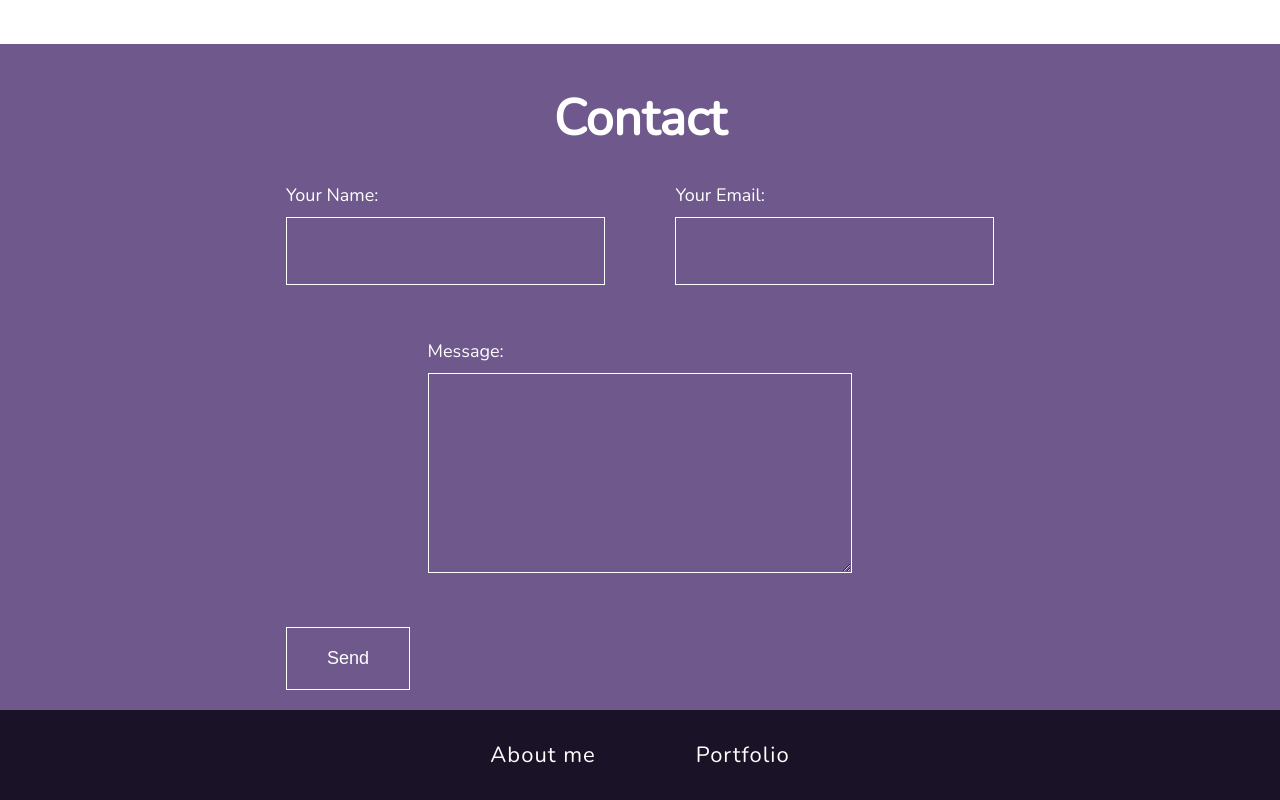
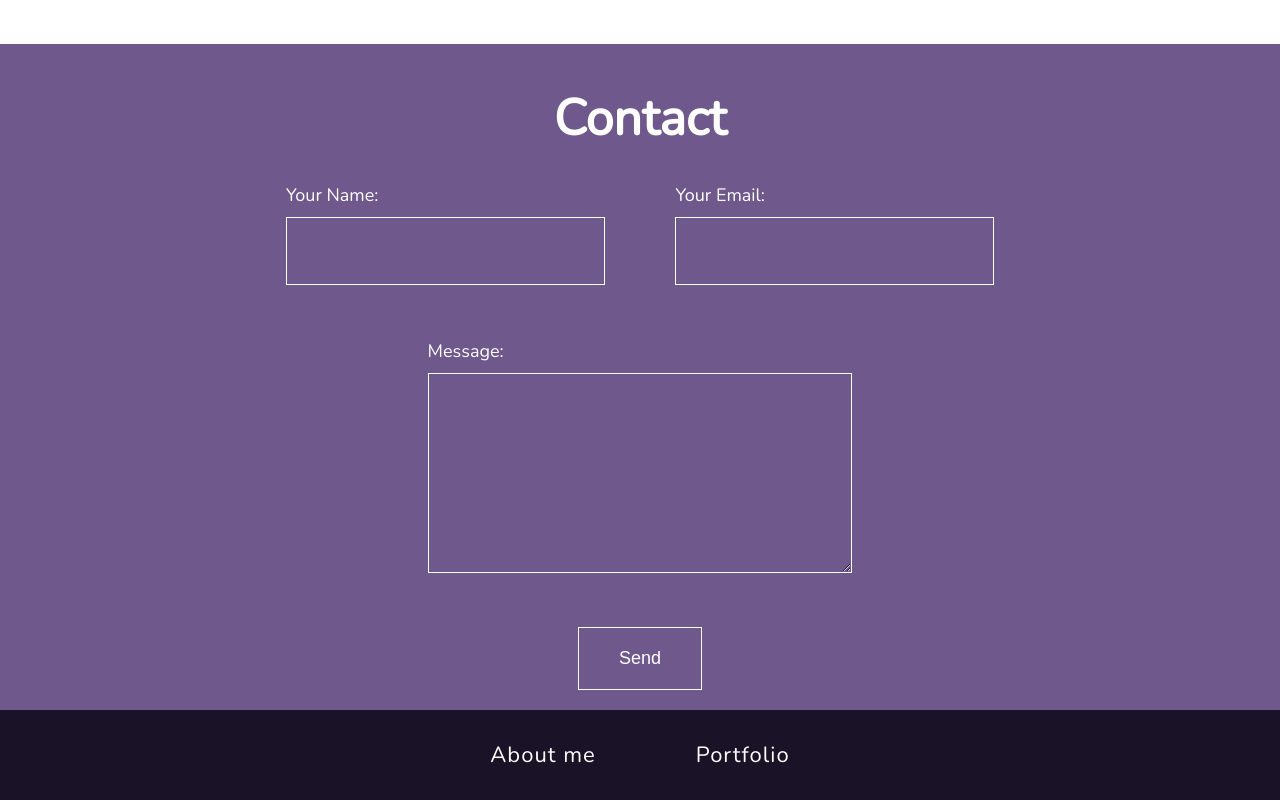
Before and after one commit to SergeiKOS/Portfolio, a website: page index.html in a window 1280 px wide. Shown: the part 2952-3752 px from the top of the page. Drawn offline with Linux system fonts and the light colour scheme; files whose address does not match are found by name.

Commit message:
Change contact button design

```diff
--- a/index.html
+++ b/index.html
@@ -270,7 +270,7 @@
               >Message: <textarea name="message" required></textarea>
             </label>
           </p>
-          <p class="contact__field-wrapper">
+          <p class="contact__field-wrapper contact__field-wrapper--btn">
             <button class="contact__btn" type="submit">Send</button>
           </p>
         </form>
--- a/src/css/style.css
+++ b/src/css/style.css
@@ -364,6 +364,10 @@ h2 {
   width: 60%;
 }
 
+.contact__field-wrapper--btn {
+  width: 100%;
+}
+
 input,
 textarea {
   background-color: var(--purple);
@@ -405,6 +409,9 @@ textarea:focus {
   color: white;
   font-size: 18px;
   cursor: pointer;
+  display: block;
+  margin-left: auto;
+  margin-right: auto;
 }
 
 .contact__btn:hover,
```
